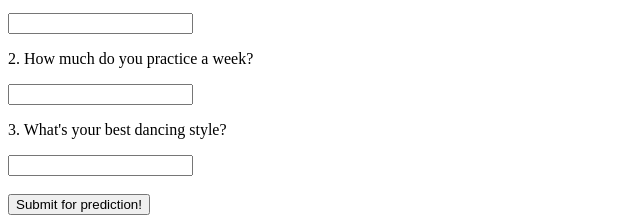
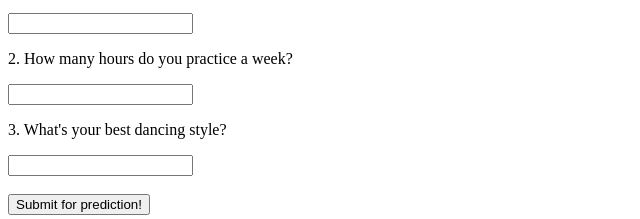
Before and after one commit to jpcanty/Unit-7-Project-Starter-Code, a plain HTML site: page index.html in a window 1280 px wide. Shown: the part 421-640 px from the top of the page, 0-640 px from the left. Drawn offline with Linux system fonts and the light colour scheme.

Commit message:
Created using Popcode: https://popcode.org

```diff
--- a/index.html
+++ b/index.html
@@ -1,14 +1,14 @@
 <!DOCTYPE html>
 <html>
     <head>
-        <title>Unit 7 Project Starter Code</title>
+        <title>Unit 7 Project</title>
     </head>
     <body>
         <h1> Dance fortune </h1>
         <img src="https://media2.giphy.com/media/THlB4bsoSA0Cc/200.gif">
         <p>1. Which dancing agency do you want to work for?</p>
         <input class="answer1">
-        <p>2. How much do you practice a week?</p>
+        <p>2. How many hours do you practice a week?</p>
         <input class="answer2">
         <p>3. What's your best dancing style?</p>
         <input class="answer3">
```
